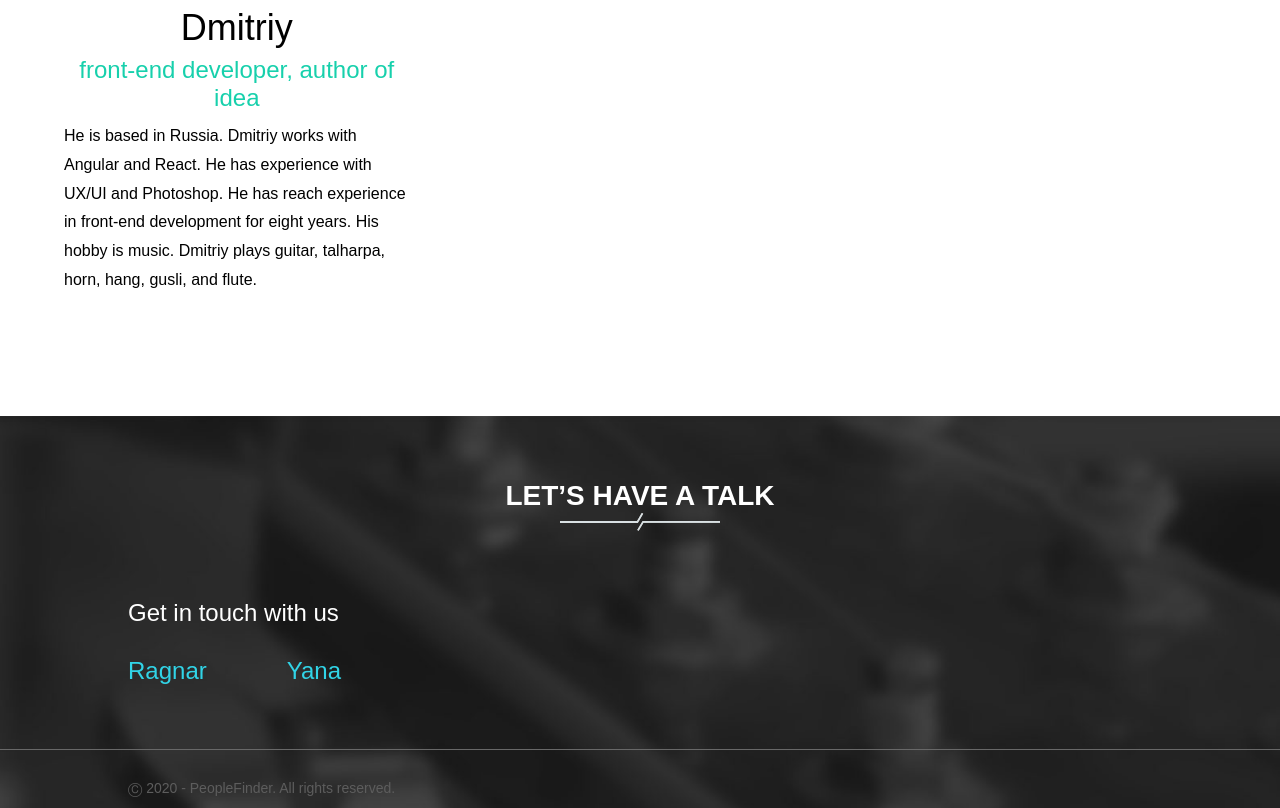
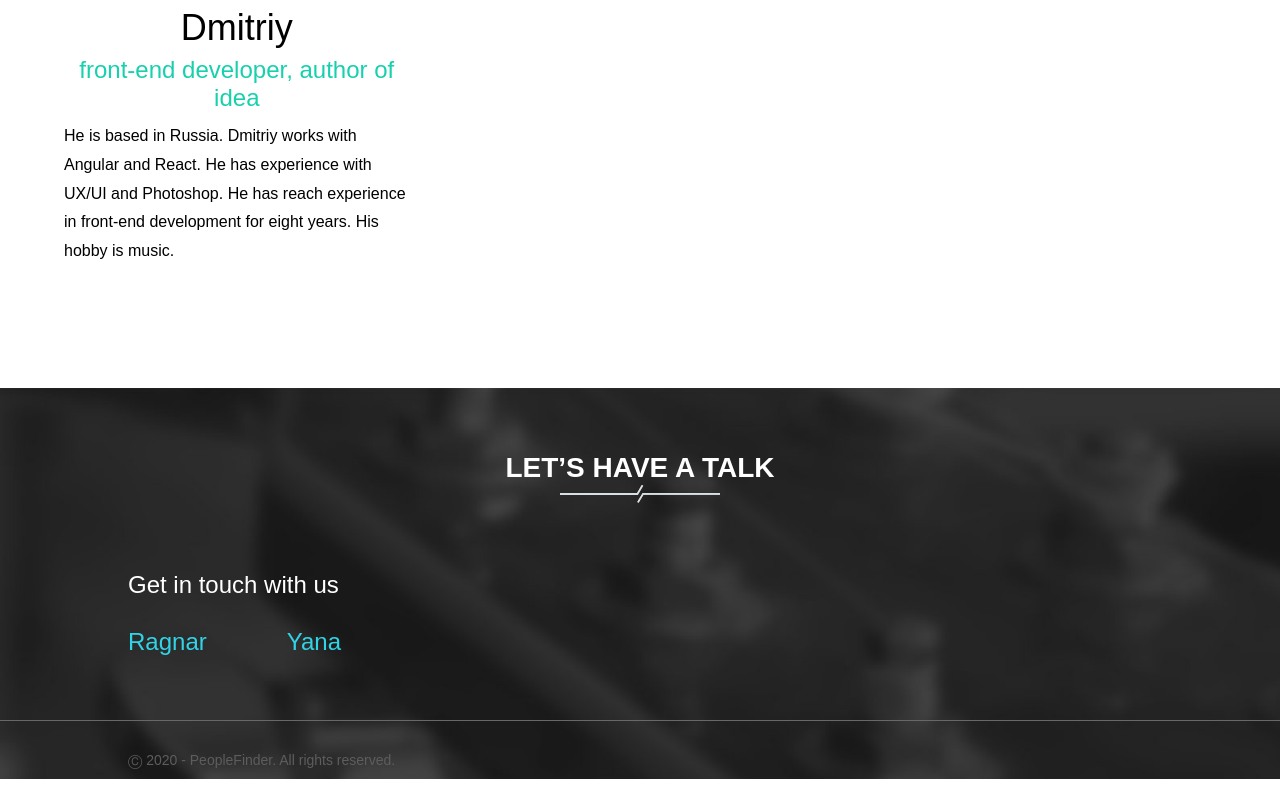
Before and after one commit to lenadgit/peoplefinder, a plain HTML site: page index.html in a window 1280 px wide. Shown: the part 4500-5308 px from the top of the page. After the commit the page ends 5279 px from the top, so only its background shows below. Drawn offline with nearby package versions, Linux system fonts and the light colour scheme; a web font is replaced by a local one.

Commit message:
reduced hobby )

```diff
--- a/index.html
+++ b/index.html
@@ -276,7 +276,6 @@
               He is based in Russia. Dmitriy works with Angular and React. He
               has experience with UX/UI and Photoshop. He has reach experience
               in front-end development for eight years. His hobby is music.
-              Dmitriy plays guitar, talharpa, horn, hang, gusli, and flute.
             </div>
           </div>
         </div>
```
